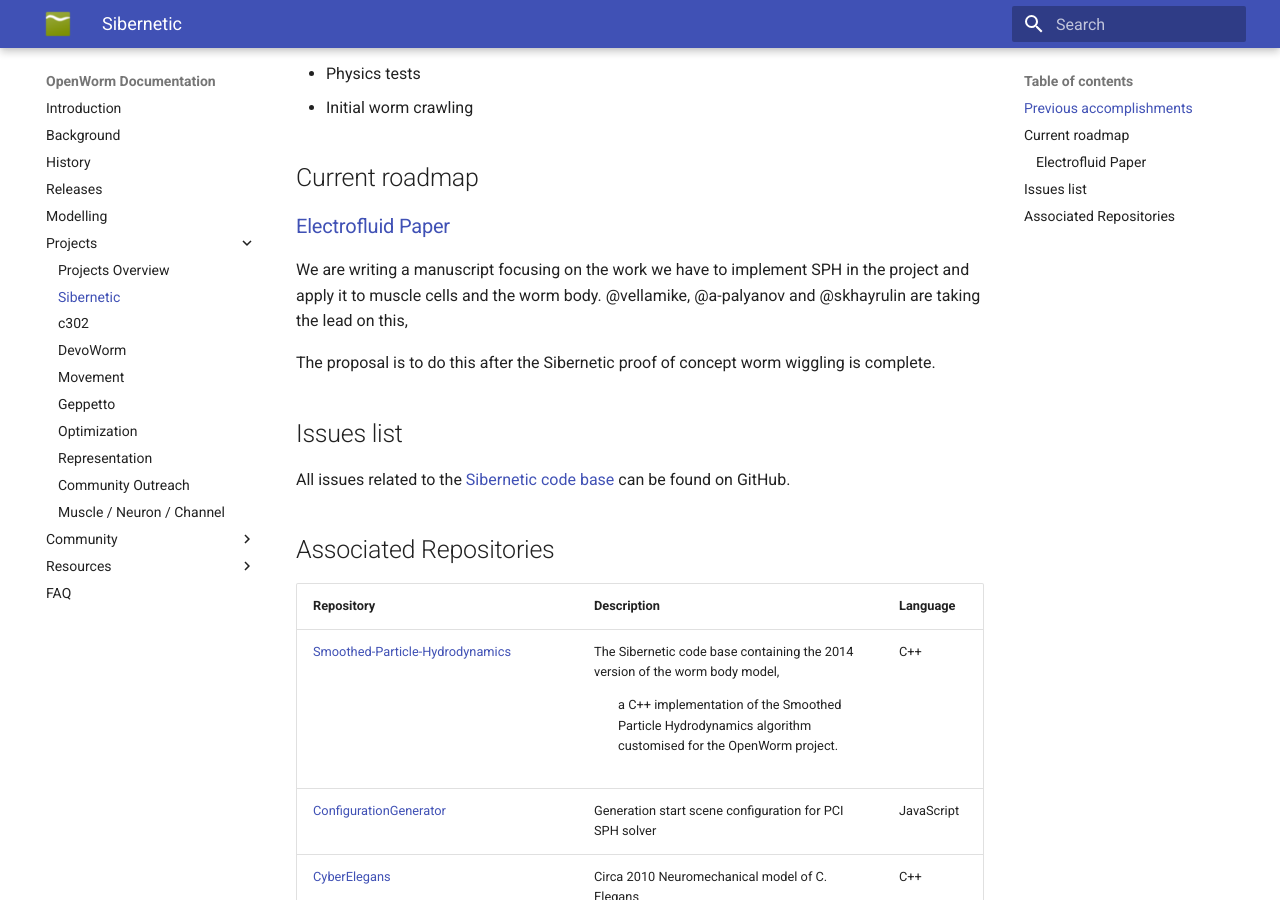
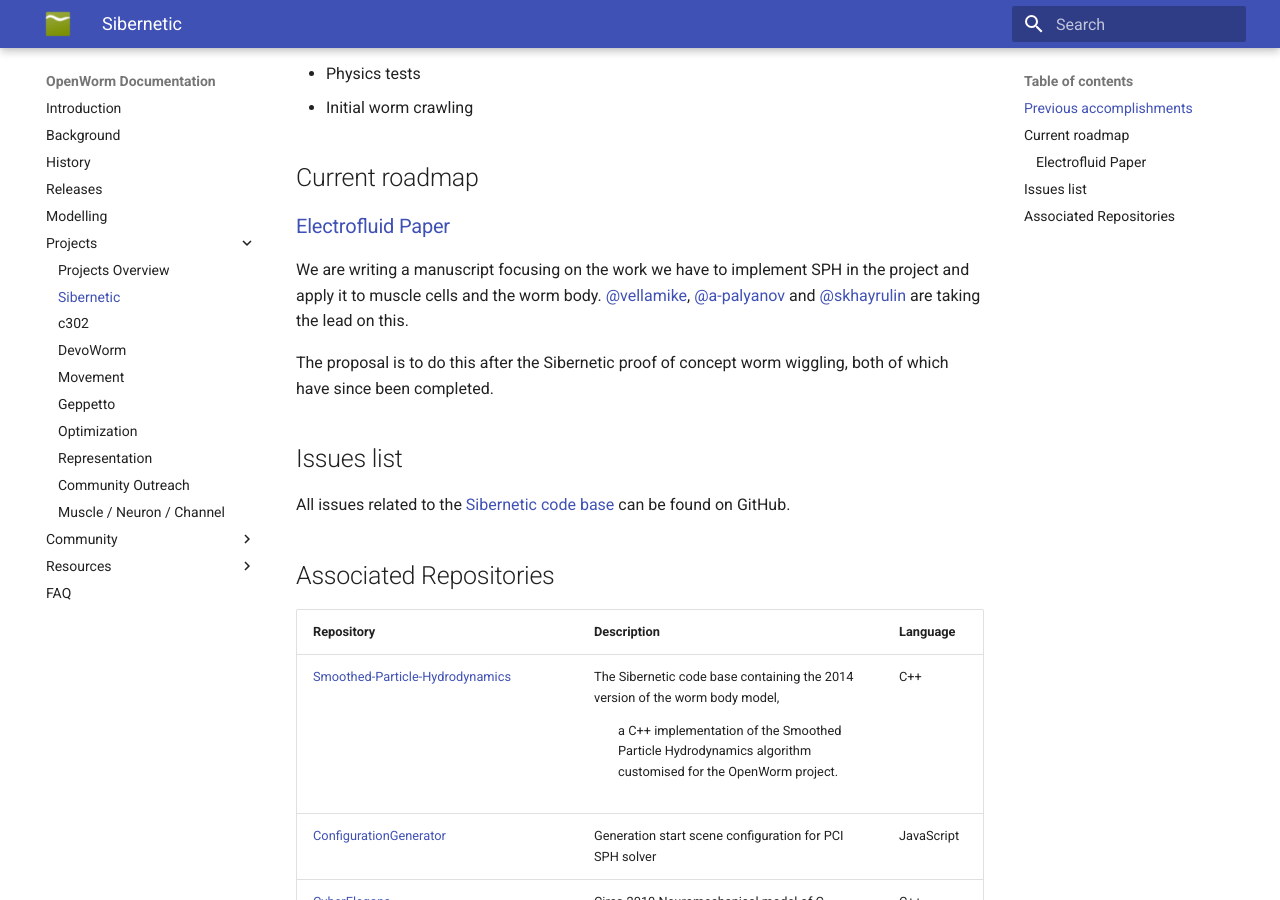
Before and after one commit to openworm/openworm_docs, an MkDocs documentation site: the page built from docs/Projects/sibernetic.md, in a window 1280 px wide and 900 px high, scrolled down 456 px. Built offline with MkDocs 1.6.1 and Material for MkDocs 9.7.7, drawn with Linux system fonts in a browser that asks for light colours.

Commit message:
Sibernetic: minor changes to urls and citing wriggling as completed

```diff
--- a/docs/Projects/sibernetic.md
+++ b/docs/Projects/sibernetic.md
@@ -1,7 +1,7 @@
 NeuroMechanical Modeling - Sibernetic
 =====================================
 
-While our ultimate goal is to simulate every cell in the c. Elegans, we are starting out by building a model of its body, its nervous system, and its environment. [Sibernetic](http://sibernetic.org) is the home of the C++ code base that implements the core of the model. We have implemented an algorithm called Smoothed Particle Hydrodynamics (SPH) to simulate the body of the worm and its environment using GPUs. This algorithm has been initially worked out in C++ (with OpenGL visualization).
+While our ultimate goal is to simulate every cell in the c. Elegans, we are starting out by building a model of its body, its nervous system, and its environment. [Sibernetic](https://openworm.org/sibernetic/) is the home of the C++ code base that implements the core of the model. We have implemented an algorithm called Smoothed Particle Hydrodynamics (SPH) to simulate the body of the worm and its environment using GPUs. This algorithm has been initially worked out in C++ (with OpenGL visualization).
 
 To get a quick idea of what this looks like, check out the [latest movie](https://www.youtube.com/watch?v=SaovWiZJUWY). In this movie you can see a simulated 3D c. elegans being activated in an environment. Its muscles are located around the outside of its body, and as they turn red, they are exerting forces on the body that cause the bending to happen.
 
@@ -14,11 +14,11 @@
 Current roadmap
 ---------------
 
-### [Electrofluid Paper](https://github.com/openworm/OpenWorm/issues?milestone=17&state=open)
+### [Electrofluid Paper](https://github.com/openworm/OpenWorm/issues?milestone=17&state=closed)
 
-We are writing a manuscript focusing on the work we have to implement SPH in the project and apply it to muscle cells and the worm body. @vellamike, @a-palyanov and @skhayrulin are taking the lead on this,
+We are writing a manuscript focusing on the work we have to implement SPH in the project and apply it to muscle cells and the worm body. [@vellamike](https://github.com/vellamike), [@a-palyanov](https://github.com/a-palyanov) and [@skhayrulin](https://github.com/skhayrulin) are taking the lead on this.
 
-The proposal is to do this after the Sibernetic proof of concept worm wiggling is complete.
+The proposal is to do this after the Sibernetic proof of concept worm wiggling, both of which have since been completed.
 
 Issues list
 -----------
```
